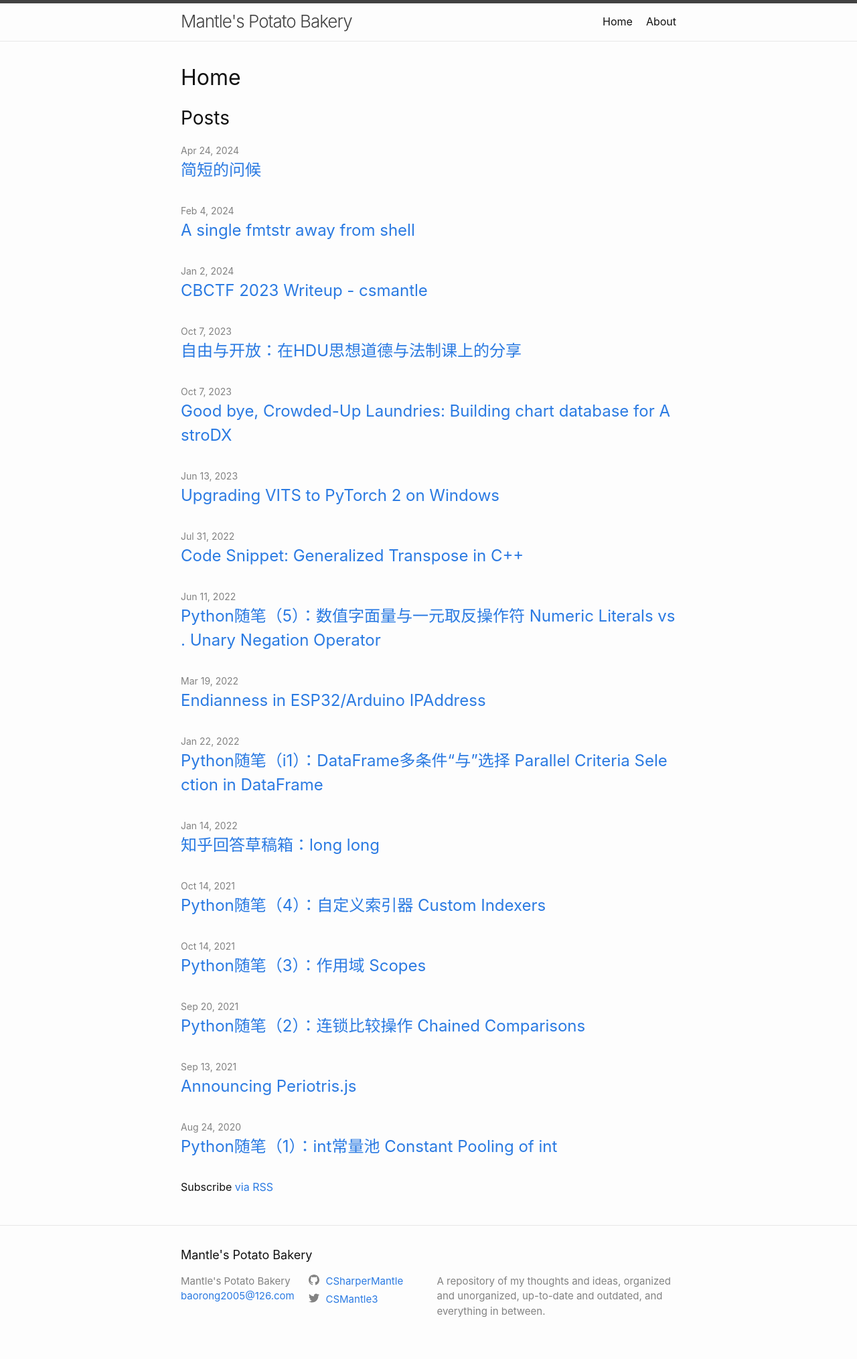
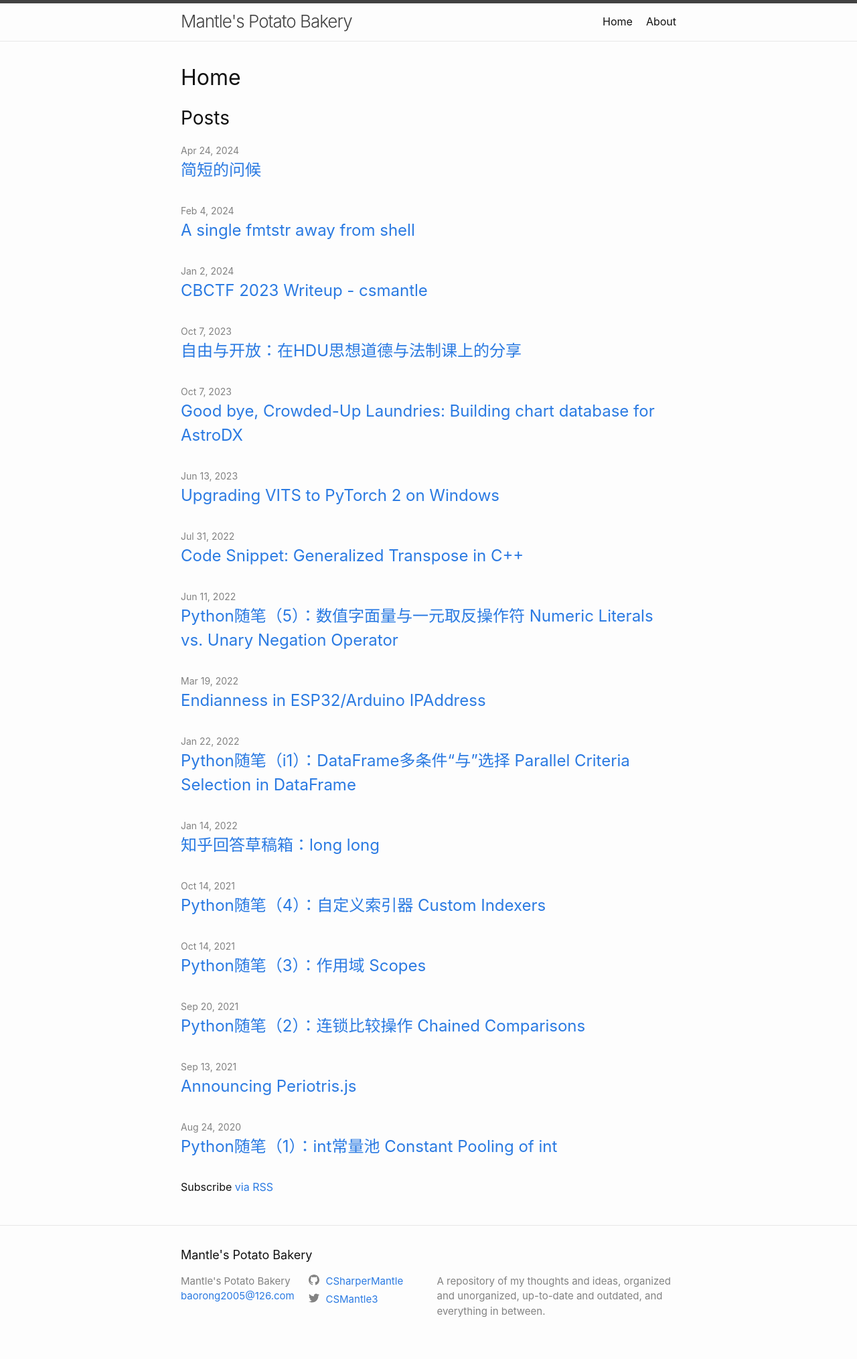
Before and after one commit to CSharperMantle/CSharperMantle.github.io, a Jekyll site: the page built from index.md, in a window 1280 px wide. Shown: the whole page at 67% size. Built offline with Jekyll 4.4.1, drawn with Linux system fonts in a browser that asks for light colours.

Commit message:
Redraw footer grid - 2

```diff
--- a/_sass/minima/_layout.scss
+++ b/_sass/minima/_layout.scss
@@ -137,6 +137,10 @@
   float: left;
   margin-bottom: $spacing-unit / 2;
   padding-left: $spacing-unit / 2;
+
+  .u-email, .username {
+   word-break: break-all;
+   line-break: anywhere;
   }
 
   .footer-col-1 {
@@ -149,6 +153,7 @@
 
   .footer-col-3 {
     grid-column: 3;
+  }
 }
 
 @include media-query($on-palm) {
@@ -243,8 +248,3 @@
     }
   }
 }
-
-a {
-  word-break: break-all;
-  line-break: anywhere;
-}
```
Lines whose indentation alone changed are shown as unchanged.
